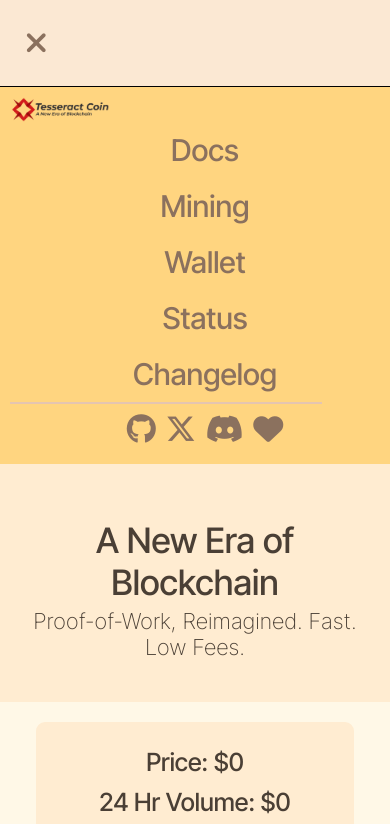
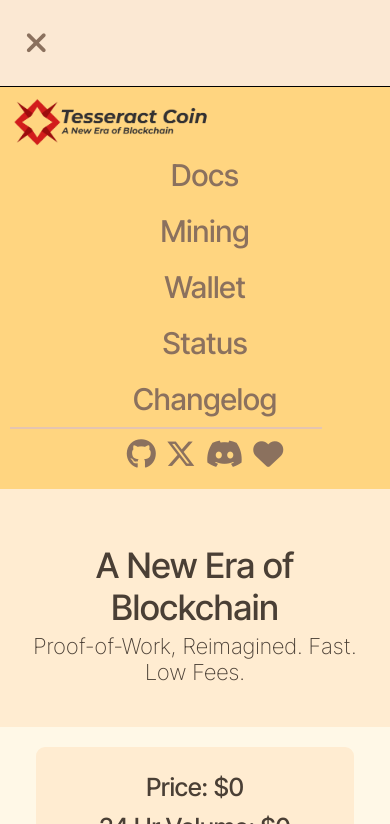
Before and after one commit to TesseractCoinDev/tesseractcoin.org, a plain HTML site: page index.html in a window 390 px wide. Both pictures are taken after a click on the element 38 px from the left and 43 px from the top of the page. Shown: the top 824 px of the page. Drawn offline with Linux system fonts and the light colour scheme.

Commit message:
Update dynamic.css

```diff
--- a/assets/style/dynamic.css
+++ b/assets/style/dynamic.css
@@ -30,7 +30,8 @@ footer {
   align-items: center;
 }
 
-.headerlogo {
+.headerlogo,
+.mhl {
   width: 200px;
   height: auto;
   object-fit: cover;
@@ -149,6 +150,7 @@ footer {
   display: none;
   flex-direction: column;
   text-align: center;
+  justfiy-content: center;
   width: 100%;
   background-color: #FFD580;
   z-index: 100;
@@ -158,14 +160,6 @@ footer {
 
 .mobile.active {
   display: flex;
-}
-
-.mhl {
-  width: 100px;
-  height: auto;
-  object-fit: cover;
-  margin-right: 2.5px;
-  cursor: pointer;
 }
 
 @media screen and (max-width: 768px) {
```
